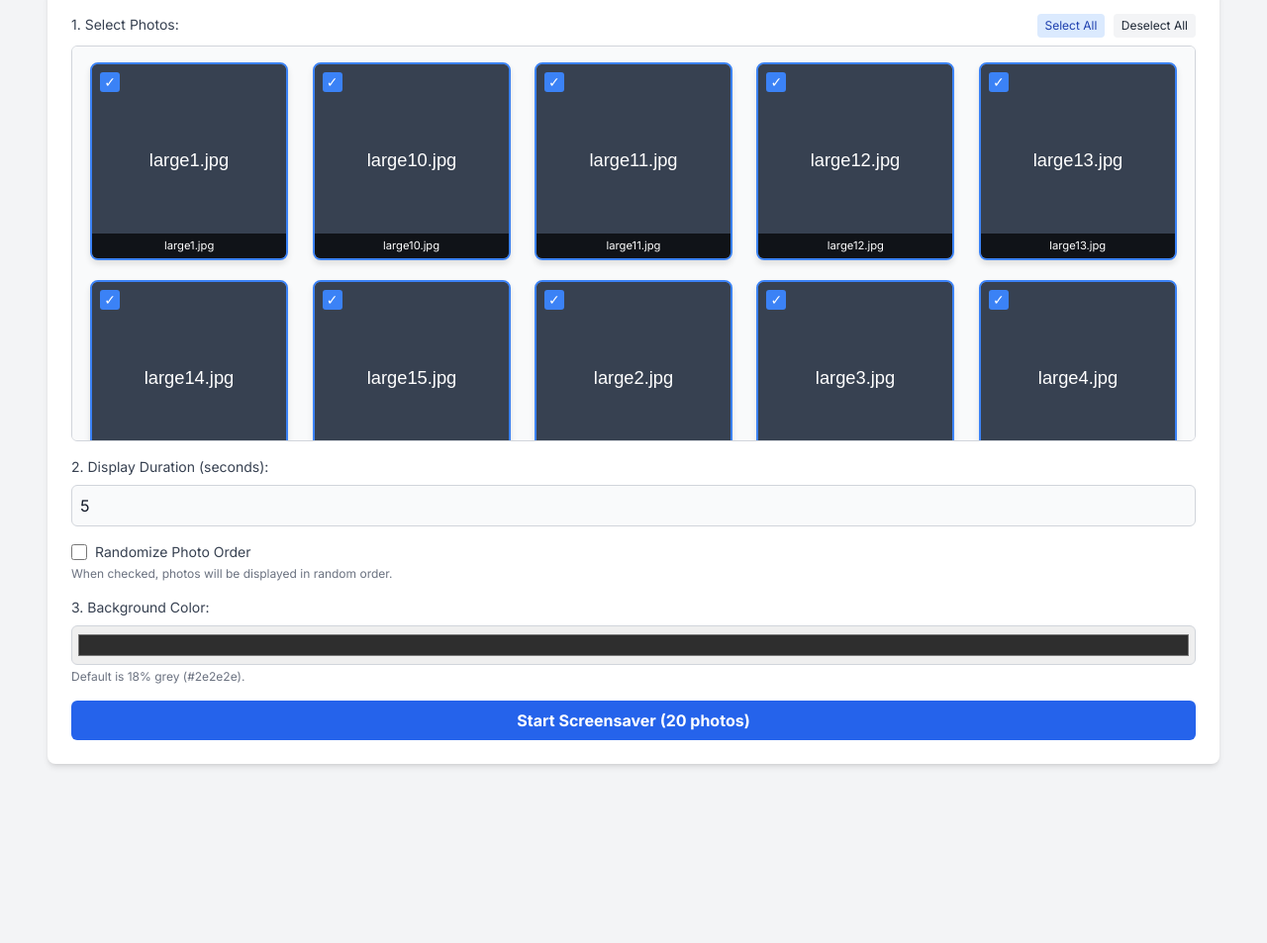
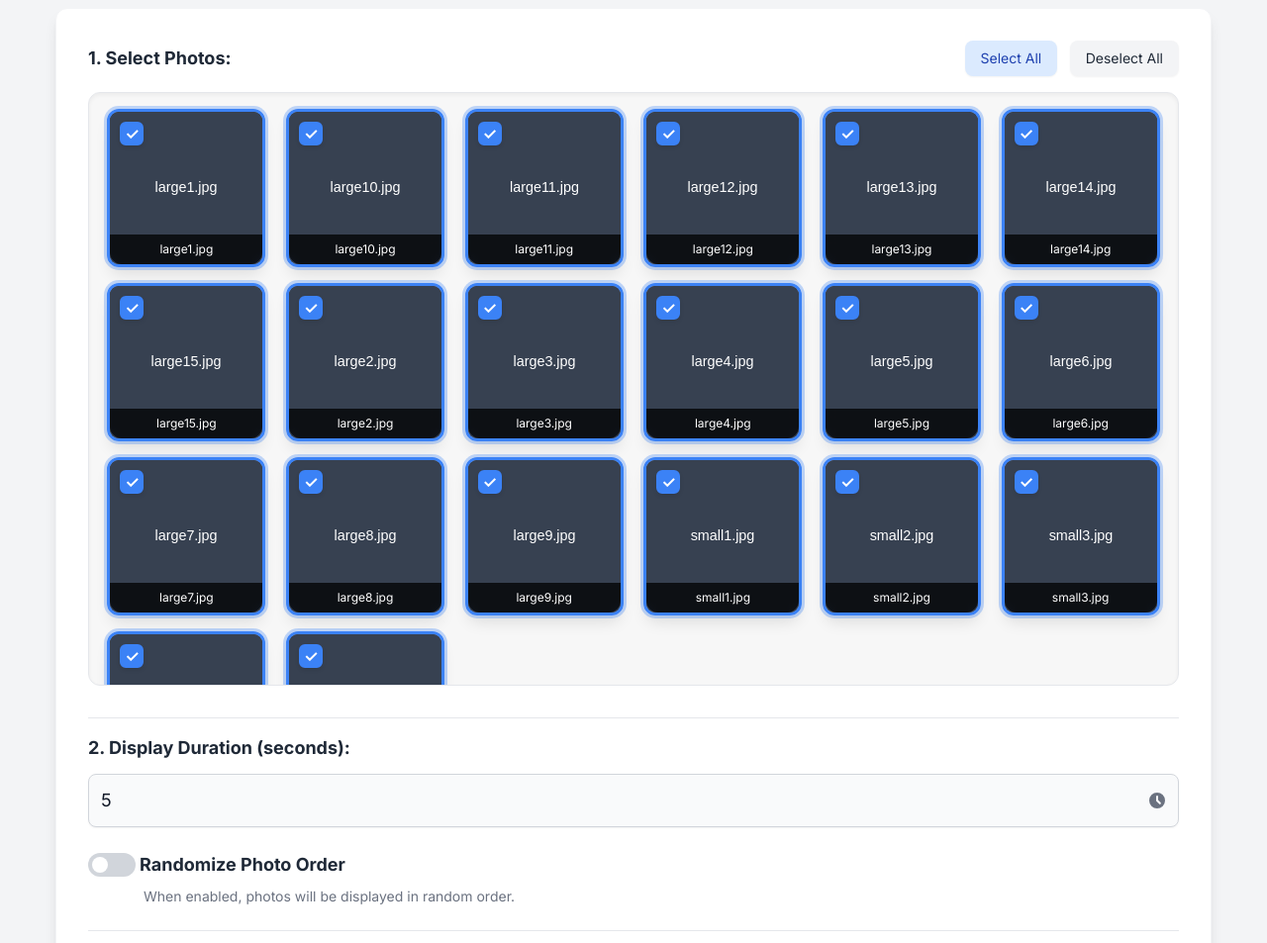
Before and after one commit to cschweda/screensaver-app, a website built with Vite: page index.html in a window 1280 px wide. Shown: the part 76-1029 px from the top of the page at 99% size. Before the commit the page ends 888 px from the top, so only its background shows below. Built offline with nearby package versions, Linux system fonts and the light colour scheme; files whose address does not match are found by name.

Commit message:
fix: simplify downlaods for samples / adjust layout

```diff
--- a/index.html
+++ b/index.html
@@ -61,25 +61,25 @@
     <!-- Main content with initial hidden class -->
     <div id="main-content" class="content-hidden">
 
-    <div id="app-container" class="container mx-auto p-4 max-w-[95%] w-full">
+    <div id="app-container" class="container mx-auto p-6 max-w-[95%] w-full">
 
-        <h1 class="text-2xl font-bold mb-4 text-center">Web Photo Screensaver</h1>
+        <h1 class="text-3xl font-bold mb-6 text-center bg-gradient-to-r from-blue-600 to-indigo-600 text-transparent bg-clip-text">Web Photo Screensaver</h1>
 
-        <div id="controls-container" class="bg-white dark:bg-gray-800 p-6 rounded-lg shadow-md mb-6">
+        <div id="controls-container" class="bg-white dark:bg-gray-800 p-8 rounded-xl shadow-lg mb-8 border border-gray-100 dark:border-gray-700">
             <div id="empty-folder-warning" class="hidden mb-4 p-4 bg-red-100 border border-red-400 text-red-700 rounded-lg">
                 <p class="font-bold">Warning: The images folder is empty!</p>
                 <p>Please add images to the /images/ folder to use the screensaver.</p>
             </div>
 
             <div class="mb-4">
-                <div class="flex justify-between items-center mb-2">
-                    <label class="text-sm font-medium text-gray-700 dark:text-gray-300">1. Select Photos:</label>
+                <div class="flex justify-between items-center mb-4">
+                    <label class="text-lg font-semibold text-gray-800 dark:text-gray-200">1. Select Photos:</label>
                     <div>
-                        <button id="select-all-button" class="text-xs bg-blue-100 hover:bg-blue-200 text-blue-800 py-1 px-2 rounded mr-1">Select All</button>
-                        <button id="deselect-all-button" class="text-xs bg-gray-100 hover:bg-gray-200 text-gray-800 py-1 px-2 rounded">Deselect All</button>
+                        <button id="select-all-button" class="text-sm bg-blue-100 hover:bg-blue-200 text-blue-800 py-2 px-4 rounded-lg mr-2 font-medium transition-all duration-200 ease-in-out shadow-sm hover:shadow">Select All</button>
+                        <button id="deselect-all-button" class="text-sm bg-gray-100 hover:bg-gray-200 text-gray-800 py-2 px-4 rounded-lg font-medium transition-all duration-200 ease-in-out shadow-sm hover:shadow">Deselect All</button>
                     </div>
                 </div>
-                <div id="thumbnail-container" class="min-h-[150px] max-h-[400px] overflow-y-auto p-4 border border-gray-300 dark:border-gray-600 rounded-md bg-gray-50 dark:bg-gray-700">
+                <div id="thumbnail-container" class="min-h-[300px] max-h-[600px] overflow-y-auto border border-gray-200 dark:border-gray-600 rounded-xl bg-gray-50 dark:bg-gray-700 shadow-inner">
                     <!-- Thumbnails will be added here dynamically -->
                     <div id="thumbnail-loading" class="col-span-full w-full h-full flex items-center justify-center text-gray-500 dark:text-gray-400">
                         <div class="animate-pulse flex flex-col items-center">
@@ -92,27 +92,49 @@
                 </div>
             </div>
 
-            <div class="mb-4">
-                <label for="duration-input" class="block text-sm font-medium text-gray-700 dark:text-gray-300 mb-2">2. Display Duration (seconds):</label>
-                <input type="number" id="duration-input" value="5" min="1" class="w-full p-2 border border-gray-300 dark:border-gray-600 rounded-md bg-gray-50 dark:bg-gray-700 focus:ring-blue-500 focus:border-blue-500">
+            <div class="mb-6 mt-8 pt-4 border-t border-gray-200 dark:border-gray-700">
+                <label for="duration-input" class="block text-lg font-semibold text-gray-800 dark:text-gray-200 mb-3">2. Display Duration (seconds):</label>
+                <div class="relative">
+                    <input type="number" id="duration-input" value="5" min="1" class="w-full p-3 text-lg border border-gray-300 dark:border-gray-600 rounded-lg bg-gray-50 dark:bg-gray-700 focus:ring-blue-500 focus:border-blue-500 shadow-sm">
+                    <div class="absolute inset-y-0 right-0 flex items-center pr-3 pointer-events-none text-gray-500">
+                        <svg xmlns="http://www.w3.org/2000/svg" class="h-5 w-5" viewBox="0 0 20 20" fill="currentColor">
+                            <path fill-rule="evenodd" d="M10 18a8 8 0 100-16 8 8 0 000 16zm1-12a1 1 0 10-2 0v4a1 1 0 00.293.707l2.828 2.829a1 1 0 101.415-1.415L11 9.586V6z" clip-rule="evenodd" />
+                        </svg>
+                    </div>
+                </div>
             </div>
 
-            <div class="mb-4">
-                <label class="flex items-center text-sm font-medium text-gray-700 dark:text-gray-300">
-                    <input type="checkbox" id="randomize-checkbox" class="mr-2 h-4 w-4 rounded border-gray-300 text-blue-600 focus:ring-blue-500">
+            <div class="mb-6">
+                <label class="flex items-center text-lg font-semibold text-gray-800 dark:text-gray-200 mb-2">
+                    <div class="relative inline-block w-10 mr-3 align-middle select-none">
+                        <input type="checkbox" id="randomize-checkbox" class="sr-only">
+                        <div class="block h-6 bg-gray-300 dark:bg-gray-600 rounded-full w-12 transition-colors duration-200"></div>
+                        <div class="dot absolute left-1 top-1 bg-white w-4 h-4 rounded-full transition-transform duration-200 transform"></div>
+                    </div>
                     <span>Randomize Photo Order</span>
                 </label>
-                <p class="mt-1 text-xs text-gray-500 dark:text-gray-400">When checked, photos will be displayed in random order.</p>
+                <p class="mt-2 text-sm text-gray-500 dark:text-gray-400 ml-14">When enabled, photos will be displayed in random order.</p>
             </div>
 
-             <div class="mb-4">
-                <label for="bg-color-input" class="block text-sm font-medium text-gray-700 dark:text-gray-300 mb-2">3. Background Color:</label>
-                <input type="color" id="bg-color-input" value="#2e2e2e" class="w-full h-10 p-1 border border-gray-300 dark:border-gray-600 rounded-md cursor-pointer">
-                 <p class="mt-1 text-xs text-gray-500 dark:text-gray-400">Default is 18% grey (#2e2e2e).</p>
+             <div class="mb-8 pt-4 border-t border-gray-200 dark:border-gray-700">
+                <label for="bg-color-input" class="block text-lg font-semibold text-gray-800 dark:text-gray-200 mb-3">3. Background Color:</label>
+                <div class="flex items-center space-x-4">
+                    <input type="color" id="bg-color-input" value="#2e2e2e" class="w-16 h-16 p-1 border-2 border-gray-300 dark:border-gray-600 rounded-lg cursor-pointer shadow-sm">
+                    <div class="flex-1">
+                        <div class="w-full h-10 rounded-lg" style="background-color: #2e2e2e;"></div>
+                        <p class="mt-2 text-sm text-gray-500 dark:text-gray-400">Default is black (#000000). Choose a color that complements your images.</p>
+                    </div>
+                </div>
             </div>
 
-            <button id="start-button" class="w-full bg-blue-600 hover:bg-blue-700 text-white font-bold py-2 px-4 rounded-md transition duration-150 ease-in-out disabled:opacity-50 disabled:cursor-not-allowed">
-                Start Screensaver
+            <button id="start-button" class="w-full bg-gradient-to-r from-blue-600 to-indigo-600 hover:from-blue-700 hover:to-indigo-700 text-white font-bold text-lg py-4 px-6 rounded-xl transition duration-300 ease-in-out transform hover:scale-[1.02] disabled:opacity-50 disabled:cursor-not-allowed disabled:transform-none shadow-lg">
+                <div class="flex items-center justify-center">
+                    <svg xmlns="http://www.w3.org/2000/svg" class="h-6 w-6 mr-2" fill="none" viewBox="0 0 24 24" stroke="currentColor">
+                        <path stroke-linecap="round" stroke-linejoin="round" stroke-width="2" d="M14.752 11.168l-3.197-2.132A1 1 0 0010 9.87v4.263a1 1 0 001.555.832l3.197-2.132a1 1 0 000-1.664z" />
+                        <path stroke-linecap="round" stroke-linejoin="round" stroke-width="2" d="M21 12a9 9 0 11-18 0 9 9 0 0118 0z" />
+                    </svg>
+                    Start Screensaver
+                </div>
             </button>
         </div>
 
--- a/src/config.js
+++ b/src/config.js
@@ -57,7 +57,7 @@ const baseConfig = {
         minDuration: 1,
 
         // Default background color
-        defaultBackgroundColor: '#2e2e2e',
+        defaultBackgroundColor: '#000000',
 
         // Fade transition duration in milliseconds
         fadeTransitionDuration: 250,
@@ -76,7 +76,7 @@ const baseConfig = {
      */
     ui: {
         // Thumbnail size in pixels
-        thumbnailSize: 200,
+        thumbnailSize: 160,
 
         // Menu hide delay in milliseconds
         menuHideDelay: 300,
--- a/src/main.js
+++ b/src/main.js
@@ -14,6 +14,7 @@
 
 import './style.css';
 import config from './config.js';
+import { initializeToggleSwitches } from './toggle-switch.js';
 
 /**
  * Loading Overlay Management
@@ -936,6 +937,17 @@ async function initializeApp() {
         showMessage(`Loaded ${folderImages.length} images from the images folder.`);
     }
 
+    // Initialize custom UI components
+    initializeToggleSwitches();
+
+    // Update color preview when background color changes
+    bgColorInput.addEventListener('input', (e) => {
+        const colorPreview = document.querySelector('#controls-container .flex-1 .w-full');
+        if (colorPreview) {
+            colorPreview.style.backgroundColor = e.target.value;
+        }
+    });
+
     // Hide the loading overlay once everything is initialized
     hideLoadingOverlay();
 }
--- a/src/style.css
+++ b/src/style.css
@@ -7,29 +7,35 @@
 /* Thumbnail container grid */
 #thumbnail-container {
     display: grid;
-    grid-template-columns: repeat(auto-fill, minmax(var(--thumbnail-size, 200px), 1fr));
-    grid-gap: 20px;
+    grid-template-columns: repeat(auto-fill, minmax(var(--thumbnail-size, 160px), 1fr));
+    grid-gap: 16px;
     justify-items: center;
+    padding: 1rem;
+    background-color: rgba(0, 0, 0, 0.03);
+    border-radius: 0.75rem;
 }
 
 /* Thumbnail styles */
 .thumbnail-item {
     position: relative;
-    width: var(--thumbnail-size, 200px);
-    height: var(--thumbnail-size, 200px);
+    width: var(--thumbnail-size, 160px);
+    height: var(--thumbnail-size, 160px);
     overflow: hidden;
-    border-radius: 0.5rem;
-    border: 2px solid transparent;
+    border-radius: 0.75rem;
+    border: 3px solid transparent;
     transition: all 0.2s ease-in-out;
-    box-shadow: 0 4px 6px rgba(0, 0, 0, 0.1);
+    box-shadow: 0 10px 15px -3px rgba(0, 0, 0, 0.1), 0 4px 6px -4px rgba(0, 0, 0, 0.1);
+    cursor: pointer;
 }
 
 .thumbnail-item:hover {
     transform: scale(1.05);
+    box-shadow: 0 20px 25px -5px rgba(0, 0, 0, 0.1), 0 8px 10px -6px rgba(0, 0, 0, 0.1);
 }
 
 .thumbnail-item.selected {
     border-color: #3b82f6; /* blue-500 */
+    box-shadow: 0 0 0 3px rgba(59, 130, 246, 0.3), 0 10px 15px -3px rgba(0, 0, 0, 0.1);
 }
 
 /* Thumbnail image container for positioning spinner */
@@ -81,12 +87,13 @@
 
 .thumbnail-checkbox {
     position: absolute;
-    top: 8px;
-    left: 8px;
-    width: 20px;
-    height: 20px;
-    background-color: rgba(255, 255, 255, 0.8);
-    border-radius: 3px;
+    top: 10px;
+    left: 10px;
+    width: 24px;
+    height: 24px;
+    background-color: rgba(255, 255, 255, 0.9);
+    border: 2px solid rgba(59, 130, 246, 0.5);
+    border-radius: 6px;
     cursor: pointer;
     z-index: 10;
     display: flex;
@@ -96,17 +103,29 @@
     margin: 0;
     appearance: none;
     -webkit-appearance: none;
+    box-shadow: 0 2px 4px rgba(0, 0, 0, 0.1);
+    transition: all 0.2s ease;
+}
+
+.thumbnail-checkbox:hover {
+    background-color: rgba(255, 255, 255, 1);
+    border-color: rgba(59, 130, 246, 0.8);
 }
 
 .thumbnail-checkbox:checked {
     background-color: #3b82f6;
+    border-color: #3b82f6;
 }
 
 .thumbnail-checkbox:checked::after {
     content: '✓';
     color: white;
-    font-size: 14px;
+    font-size: 16px;
+    font-weight: bold;
     line-height: 1;
+    display: flex;
+    align-items: center;
+    justify-content: center;
 }
 
 .thumbnail-name {
@@ -114,14 +133,18 @@
     bottom: 0;
     left: 0;
     right: 0;
-    padding: 4px;
-    font-size: 0.7rem;
-    background-color: rgba(0, 0, 0, 0.7);
+    padding: 6px;
+    font-size: 0.75rem;
+    font-weight: 500;
+    background-color: rgba(0, 0, 0, 0.75);
     color: white;
     text-align: center;
     white-space: nowrap;
     overflow: hidden;
     text-overflow: ellipsis;
+    border-bottom-left-radius: 0.75rem;
+    border-bottom-right-radius: 0.75rem;
+    backdrop-filter: blur(4px);
 }
 body {
     font-family: 'Inter', sans-serif; /* Use Inter font */
@@ -132,12 +155,12 @@ body {
 #fullscreen-container:-webkit-full-screen {
     width: 100%;
     height: 100%;
-    background-color: var(--bg-color, #2e2e2e); /* 18% grey */
+    background-color: var(--bg-color, #000000);
 }
 #fullscreen-container:fullscreen {
     width: 100%;
     height: 100%;
-    background-color: var(--bg-color, #2e2e2e); /* 18% grey */
+    background-color: var(--bg-color, #000000);
 }
 
 /* Style for the image display */
--- /dev/null
+++ b/src/toggle-switch.js
@@ -0,0 +1,64 @@
+/**
+ * @fileoverview Toggle Switch Functionality
+ *
+ * Handles the custom toggle switch UI for checkboxes
+ *
+ * @module toggle-switch
+ * @author Chris Schweda
+ * @version 1.0.0
+ */
+
+/**
+ * Initialize toggle switches
+ * This function sets up the custom toggle switch UI for checkboxes
+ */
+export function initializeToggleSwitches() {
+    // Find the randomize checkbox
+    const randomizeCheckbox = document.getElementById('randomize-checkbox');
+
+    if (randomizeCheckbox) {
+        // Get the dot element (the circle that moves in the toggle)
+        const dotElement = randomizeCheckbox.parentElement.querySelector('.dot');
+
+        // Get the background track element
+        const trackElement = randomizeCheckbox.parentElement.querySelector('.block');
+
+        // Set initial state
+        updateToggleState(randomizeCheckbox, dotElement, trackElement);
+
+        // Add change event listener
+        randomizeCheckbox.addEventListener('change', () => {
+            updateToggleState(randomizeCheckbox, dotElement, trackElement);
+        });
+
+        // Add click event to the parent label to toggle the checkbox
+        randomizeCheckbox.parentElement.addEventListener('click', (e) => {
+            // Prevent default to avoid double toggling
+            e.preventDefault();
+
+            // Toggle the checkbox
+            randomizeCheckbox.checked = !randomizeCheckbox.checked;
+
+            // Dispatch change event
+            randomizeCheckbox.dispatchEvent(new Event('change'));
+        });
+    }
+}
+
+/**
+ * Update the visual state of a toggle switch
+ * @param {HTMLInputElement} checkbox - The checkbox element
+ * @param {HTMLElement} dotElement - The dot element that moves
+ * @param {HTMLElement} trackElement - The track background element
+ */
+function updateToggleState(checkbox, dotElement, trackElement) {
+    if (checkbox.checked) {
+        dotElement.classList.add('translate-x-6');
+        trackElement.classList.remove('bg-gray-300', 'dark:bg-gray-600');
+        trackElement.classList.add('bg-blue-500', 'dark:bg-blue-600');
+    } else {
+        dotElement.classList.remove('translate-x-6');
+        trackElement.classList.add('bg-gray-300', 'dark:bg-gray-600');
+        trackElement.classList.remove('bg-blue-500', 'dark:bg-blue-600');
+    }
+}
```
